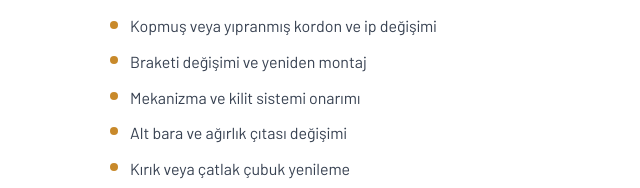
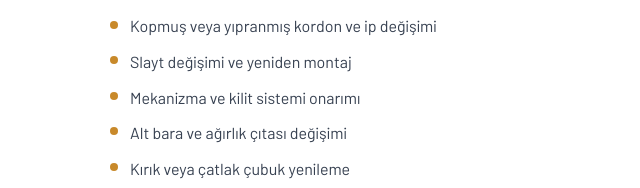
Before and after one commit to butiktatli/perdetamiri, a plain HTML site: page katlamali-perde-tamiri.html in a window 1280 px wide. Shown: the part 764-952 px from the top of the page, 0-640 px from the left. Drawn offline with nearby package versions, Linux system fonts and the light colour scheme; a web font is replaced by a local one.

Commit message:
Update katlamali-perde-tamiri.html

```diff
--- a/katlamali-perde-tamiri.html
+++ b/katlamali-perde-tamiri.html
@@ -93,7 +93,7 @@
         <h2>Yaptığımız Tamir Hizmetleri</h2>
         <ul>
           <li>Kopmuş veya yıpranmış kordon ve ip değişimi</li>
-          <li>Braketi değişimi ve yeniden montaj</li>
+          <li>Slayt değişimi ve yeniden montaj</li>
           <li>Mekanizma ve kilit sistemi onarımı</li>
           <li>Alt bara ve ağırlık çıtası değişimi</li>
           <li>Kırık veya çatlak çubuk yenileme</li>
```
